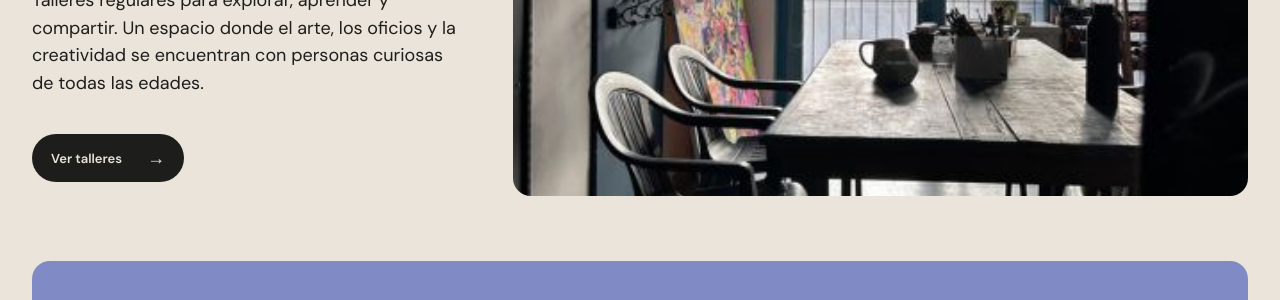
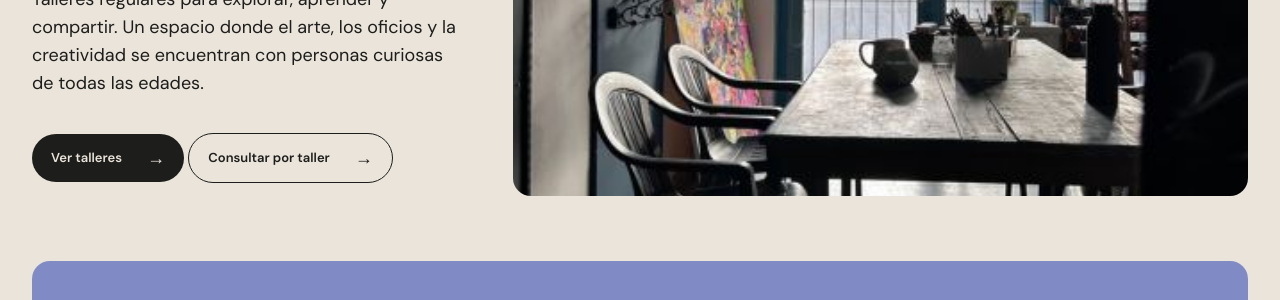
Before and after one commit to claudiojmedina-afk/casacubo, an Eleventy site: page Casa_Cubo_Homepage_Integrada_Eventos/content/crear-nuevos-mundos/index.md in a window 1280 px wide. Shown: the part 461-761 px from the top of the page. Built offline with nearby package versions, Linux system fonts and the light colour scheme; Eleventy itself is replaced by a stand-in of ours; files that its build step writes are made by us from their sources; files whose address does not match are found by name.

Commit message:
Update crear-nuevos-mundos.njk

```diff
--- a/Casa_Cubo_Homepage_Integrada_Eventos/_includes/crear-nuevos-mundos.njk
+++ b/Casa_Cubo_Homepage_Integrada_Eventos/_includes/crear-nuevos-mundos.njk
@@ -110,12 +110,25 @@
         {{ intro }}
       </p>
 
+      <div class="cnm-hero-actions">
+
   <a
     class="button button-dark"
     href="#talleres-regulares"
   >
     Ver talleres <span>→</span>
   </a>
+
+  <a
+    class="button button-outline"
+    href="https://wa.me/5491141720467?text=Hola%2C%20vengo%20de%20la%20web%20y%20quiero%20consultar%20por%20un%20taller%20de%20Crear%20Nuevos%20Mundos"
+    target="_blank"
+    rel="noopener"
+  >
+    Consultar por taller <span>→</span>
+  </a>
+
+</div>
 
     </div>
 
```
Lines whose indentation alone changed are shown as unchanged.
